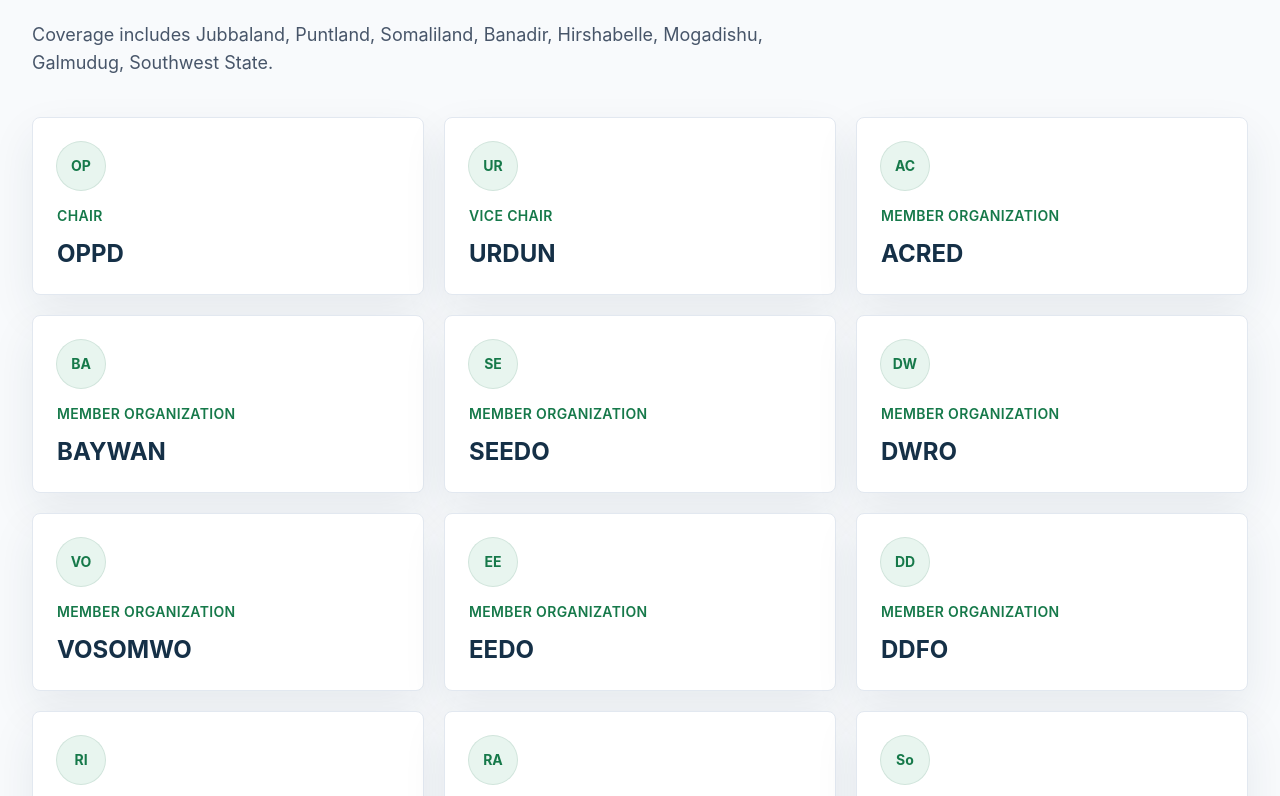
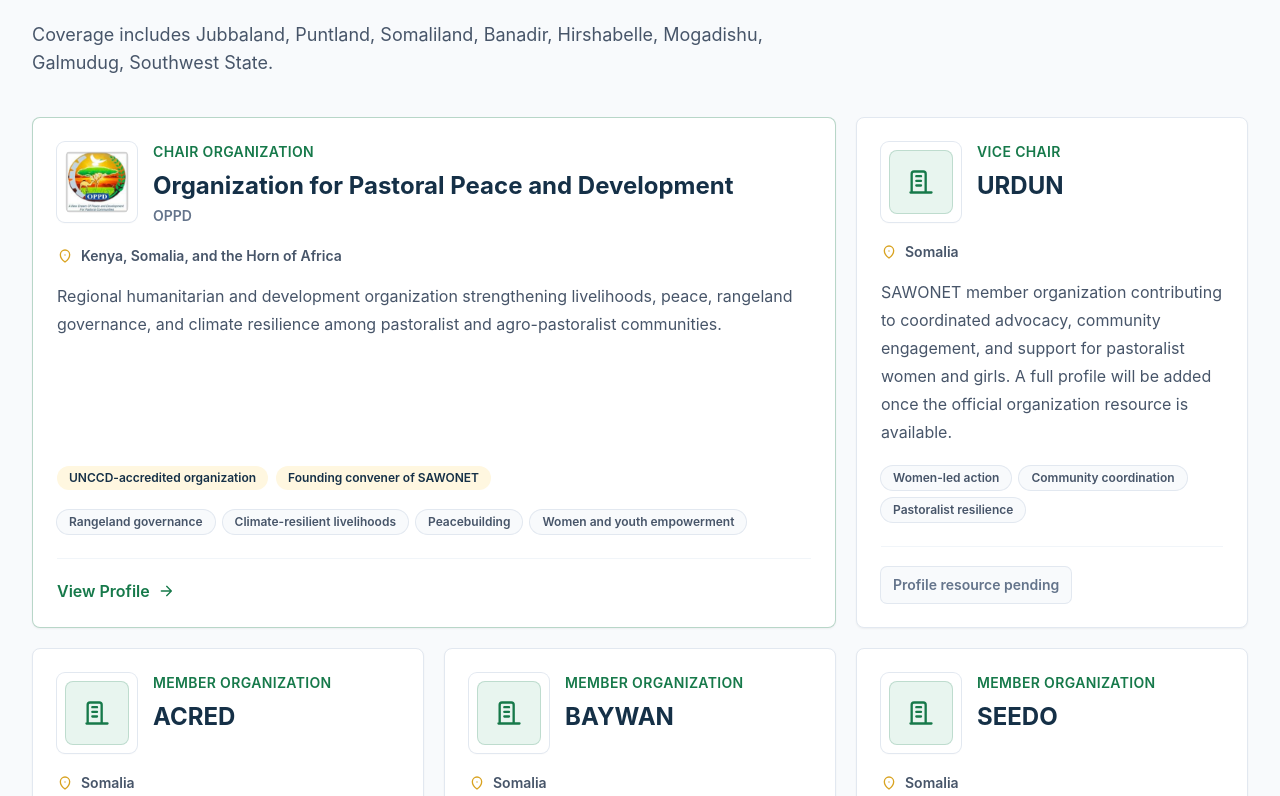
Before and after one commit to ciiltire17/sawonet-website, a React (Vite) app: page /member-ngos in a window 1280 px wide. Shown: the part 644-1440 px from the top of the page. Built offline with nearby package versions, Linux system fonts and the light colour scheme.

Commit message:
Update member NGO profiles and GLF speaker copy

```diff
--- a/src/data/memberNgos.js
+++ b/src/data/memberNgos.js
@@ -1,27 +1,58 @@
+const pendingProfileDescription =
+  'SAWONET member organization contributing to coordinated advocacy, community engagement, and support for pastoralist women and girls. A full profile will be added once the official organization resource is available.';
+
+const pendingFocusAreas = ['Women-led action', 'Community coordination', 'Pastoralist resilience'];
+
+function pendingMember(id, shortName, role = 'Member Organization') {
+  return {
+    id,
+    shortName,
+    name: shortName,
+    role,
+    region: 'Somalia',
+    description: pendingProfileDescription,
+    focusAreas: pendingFocusAreas,
+    profileStatus: 'Profile resource pending',
+  };
+}
+
 export const memberNgos = [
-  { id: 1, name: 'OPPD', role: 'Chair' },
-  { id: 2, name: 'URDUN', role: 'Vice Chair' },
-  { id: 3, name: 'ACRED', role: 'Member organization' },
-  { id: 4, name: 'BAYWAN', role: 'Member organization' },
-  { id: 5, name: 'SEEDO', role: 'Member organization' },
-  { id: 6, name: 'DWRO', role: 'Member organization' },
-  { id: 7, name: 'VOSOMWO', role: 'Member organization' },
-  { id: 8, name: 'EEDO', role: 'Member organization' },
-  { id: 9, name: 'DDFO', role: 'Member organization' },
-  { id: 10, name: 'RISE', role: 'Member organization' },
-  { id: 11, name: 'RASMI WASH', role: 'Member organization' },
-  { id: 12, name: 'Somali Central Aid Women', role: 'Member organization' },
-  { id: 13, name: 'SLAC', role: 'Member organization' },
-  { id: 14, name: 'PULPA', role: 'Member organization' },
-  { id: 15, name: 'RIO', role: 'Member organization' },
-  { id: 16, name: 'SAYE', role: 'Member organization' },
-  { id: 17, name: 'YODA', role: 'Member organization' },
-  { id: 18, name: 'SMWC', role: 'Member organization' },
   {
-    id: 19,
-    name: 'WARO',
-    role: 'Member organization',
+    id: 'oppd',
+    shortName: 'OPPD',
+    name: 'Organization for Pastoral Peace and Development',
+    role: 'Chair Organization',
+    region: 'Kenya, Somalia, and the Horn of Africa',
+    logo: '/assets/members/oppd-logo.png',
+    logoAlt: 'Organization for Pastoral Peace and Development logo',
     description:
-      'A community-rooted organization contributing to SAWONET coordination, advocacy, and support for pastoralist women and girls.',
+      'Regional humanitarian and development organization strengthening livelihoods, peace, rangeland governance, and climate resilience among pastoralist and agro-pastoralist communities.',
+    focusAreas: [
+      'Rangeland governance',
+      'Climate-resilient livelihoods',
+      'Peacebuilding',
+      "Women and youth empowerment",
+    ],
+    profileUrl: 'https://www.oppdkenya.org',
+    profileSource: 'OPPD Profile_FAO.pdf',
+    credentials: ['UNCCD-accredited organization', 'Founding convener of SAWONET'],
   },
+  pendingMember('urdun', 'URDUN', 'Vice Chair'),
+  pendingMember('acred', 'ACRED'),
+  pendingMember('baywan', 'BAYWAN'),
+  pendingMember('seedo', 'SEEDO'),
+  pendingMember('dwro', 'DWRO'),
+  pendingMember('vosomwo', 'VOSOMWO'),
+  pendingMember('eedo', 'EEDO'),
+  pendingMember('ddfo', 'DDFO'),
+  pendingMember('rise', 'RISE'),
+  pendingMember('rasmi-wash', 'RASMI WASH'),
+  pendingMember('somali-central-aid-women', 'Somali Central Aid Women'),
+  pendingMember('slac', 'SLAC'),
+  pendingMember('pulpa', 'PULPA'),
+  pendingMember('rio', 'RIO'),
+  pendingMember('saye', 'SAYE'),
+  pendingMember('yoda', 'YODA'),
+  pendingMember('smwc', 'SMWC'),
+  pendingMember('waro', 'WARO'),
 ];
--- a/src/pages/Home.jsx
+++ b/src/pages/Home.jsx
@@ -125,7 +125,7 @@
                 {glfAfrica2026.subtitle}
               </p>
               <p className="mt-4 inline-flex rounded-md bg-sawonet-navy px-4 py-2 text-sm font-semibold text-white">
-                Speaker participation: SAWONET Director
+                Speaker participation: Ms. Fozia Noor
               </p>
               <p className="mt-5 leading-7 text-slate-600">{glfAfrica2026.description}</p>
               <p className="mt-4 leading-7 text-slate-600">{glfAfrica2026.overview}</p>
--- a/src/pages/MemberNgos.jsx
+++ b/src/pages/MemberNgos.jsx
@@ -1,11 +1,111 @@
-import Card from '../components/Card.jsx';
 import Container from '../components/Container.jsx';
+import Icon from '../components/Icon.jsx';
 import PageHero from '../components/PageHero.jsx';
 import SectionHeader from '../components/SectionHeader.jsx';
 import { memberNgos } from '../data/memberNgos.js';
 import { organization, workingGroups } from '../data/sawonet.js';
 
+function MemberLogo({ ngo }) {
+  if (ngo.logo) {
+    return (
+      <img
+        src={ngo.logo}
+        alt={ngo.logoAlt || `${ngo.name} logo`}
+        className="h-16 w-16 rounded-lg object-contain"
+        height="64"
+        loading="lazy"
+        width="64"
+      />
+    );
+  }
+
+  return (
+    <div className="flex h-16 w-16 items-center justify-center rounded-lg border border-sawonet-green/20 bg-sawonet-mint text-sawonet-green">
+      <Icon name="building" size={28} />
+    </div>
+  );
+}
+
+function MemberCard({ ngo, featured = false }) {
+  return (
+    <article
+      id={ngo.id}
+      className={`group flex h-full flex-col rounded-lg border bg-white p-6 shadow-sm transition duration-300 hover:-translate-y-1 hover:shadow-soft ${
+        featured ? 'border-sawonet-green/30 lg:col-span-2' : 'border-slate-200'
+      }`}
+    >
+      <div className="flex items-start gap-4">
+        <div className="shrink-0 rounded-lg bg-white p-2 shadow-sm ring-1 ring-slate-200 transition group-hover:ring-sawonet-green/30">
+          <MemberLogo ngo={ngo} />
+        </div>
+        <div className="min-w-0">
+          <p className="text-sm font-semibold uppercase tracking-wide text-sawonet-green">
+            {ngo.role}
+          </p>
+          <h2 className="mt-2 text-xl font-bold leading-tight text-sawonet-navy sm:text-2xl">
+            {ngo.name}
+          </h2>
+          {ngo.shortName !== ngo.name && (
+            <p className="mt-1 text-sm font-semibold text-slate-500">{ngo.shortName}</p>
+          )}
+        </div>
+      </div>
+
+      <p className="mt-5 flex items-center gap-2 text-sm font-semibold text-slate-600">
+        <Icon name="mapPin" size={16} className="text-sawonet-gold" />
+        {ngo.region}
+      </p>
+
+      <p className="mt-4 flex-1 leading-7 text-slate-600">{ngo.description}</p>
+
+      {ngo.credentials?.length > 0 && (
+        <div className="mt-5 flex flex-wrap gap-2">
+          {ngo.credentials.map((credential) => (
+            <span
+              key={credential}
+              className="rounded-full bg-sawonet-sand px-3 py-1 text-xs font-semibold text-sawonet-navy"
+            >
+              {credential}
+            </span>
+          ))}
+        </div>
+      )}
+
+      <div className="mt-5 flex flex-wrap gap-2">
+        {ngo.focusAreas.map((area) => (
+          <span
+            key={area}
+            className="rounded-full bg-slate-50 px-3 py-1 text-xs font-semibold text-slate-600 ring-1 ring-slate-200"
+          >
+            {area}
+          </span>
+        ))}
+      </div>
+
+      <div className="mt-6 border-t border-slate-100 pt-5">
+        {ngo.profileUrl ? (
+          <a
+            href={ngo.profileUrl}
+            className="inline-flex items-center gap-2 font-semibold text-sawonet-green transition hover:text-sawonet-navy"
+            rel="noreferrer"
+            target="_blank"
+          >
+            View Profile <Icon name="arrowRight" size={16} />
+          </a>
+        ) : (
+          <span className="inline-flex items-center rounded-md bg-slate-50 px-3 py-2 text-sm font-semibold text-slate-500 ring-1 ring-slate-200">
+            {ngo.profileStatus}
+          </span>
+        )}
+      </div>
+    </article>
+  );
+}
+
 export default function MemberNgos() {
+  const featuredMember = memberNgos.find((ngo) => ngo.id === 'oppd');
+  const remainingMembers = memberNgos.filter((ngo) => ngo.id !== 'oppd');
+
   return (
     <>
       <PageHero
@@ -22,20 +122,10 @@
             title="Community-rooted organizations across Somalia"
             description={`Coverage includes ${organization.coverage.join(', ')}.`}
           />
-          <div className="mt-10 grid gap-5 sm:grid-cols-2 lg:grid-cols-3">
-            {memberNgos.map((ngo) => (
-              <Card key={ngo.id}>
-                <div className="mb-4 flex h-12 w-12 items-center justify-center rounded-full bg-sawonet-mint text-sm font-bold text-sawonet-green ring-1 ring-sawonet-green/20">
-                  {ngo.name.slice(0, 2)}
-                </div>
-                <p className="text-sm font-semibold uppercase tracking-wide text-sawonet-green">
-                  {ngo.role}
-                </p>
-                <h2 className="mt-3 text-2xl font-bold text-sawonet-navy">{ngo.name}</h2>
-                {ngo.description && (
-                  <p className="mt-3 leading-7 text-slate-600">{ngo.description}</p>
-                )}
-              </Card>
+          <div className="mt-10 grid gap-5 lg:grid-cols-3">
+            {featuredMember && <MemberCard ngo={featuredMember} featured />}
+            {remainingMembers.map((ngo) => (
+              <MemberCard key={ngo.id} ngo={ngo} />
             ))}
           </div>
         </Container>
--- a/src/pages/Projects.jsx
+++ b/src/pages/Projects.jsx
@@ -42,7 +42,7 @@
                   {glfAfrica2026.subtitle}
                 </p>
                 <p className="mt-4 inline-flex rounded-md bg-sawonet-navy px-4 py-2 text-sm font-semibold text-white">
-                  Speaker participation: SAWONET Director
+                  Speaker participation: Ms. Fozia Noor
                 </p>
                 <p className="mt-5 leading-7 text-slate-600">{glfAfrica2026.description}</p>
                 <p className="mt-4 leading-7 text-slate-600">{glfAfrica2026.overview}</p>
```
Also changed, not shown: src/data/sawonet.js (+4 -4 lines), public/assets/members/oppd-logo.png (added).
